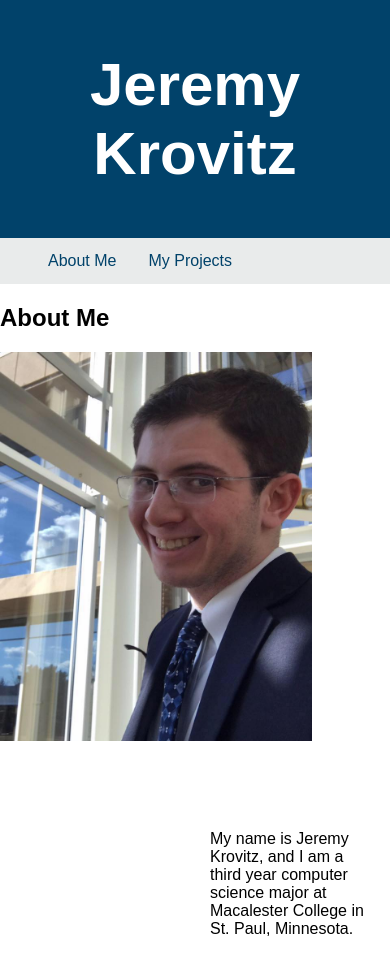
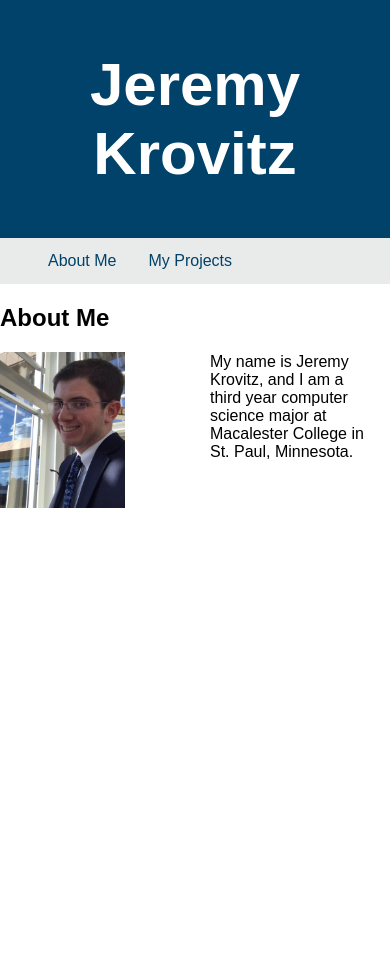
Before and after one commit to jkrovitz/jkrovitz, a PHP site: page / in a window 390 px wide. After the commit the page ends 508 px from the top, so only its background shows below. Run offline with PHP 8.4, Linux system fonts and the light colour scheme.

Commit message:
Style changes
I made some changes to the layout.

```diff
--- a/Style/responsivedesign.css
+++ b/Style/responsivedesign.css
@@ -84,7 +84,7 @@ img {
 @media only screen and (max-width:500px) {
   /* For mobile phones: */
   .menu, .main, .right {
-    width:100%;
+    width:40%;
   }
 }
 
--- a/index.html
+++ b/index.html
@@ -1,21 +1,14 @@
 <!DOCTYPE html>
 <html>
   <head>
-
-
-
     <link rel="stylesheet" type="text/css" href="Style/dropdownmenu.css">
     <link rel="stylesheet" type="text/css" href="Style/responsivedesign.css">
     <meta name="viewport" content="width=device-width, initial-scale=1.0">
   </head>
   <body style="font-family:ARIAL;">
-
     <div style="background-color:#01426A; padding:10px; font-size: 30px;">
-
       <h1><a href#index>Jeremy Krovitz</a></h1>
-
     </div>
-
     <ul>
       <li class="menubut">
         <div class="menu-buttons">
@@ -23,36 +16,18 @@
           <li><a href="myProjects.html">My Projects</a></li>
         </div>
       </li>
-
-
-<!--
-  <li class="dropdown">
-
-    <a href="javascript:void(0)" class="dropbtn">Dropdown</a>
-    <div class="dropdown-content">
-      <a href="#">Link 1</a>
-      <a href="#">Link 2</a>
-      <a href="#">Link 3</a>
-    </div>
-  </li>
--->
     </ul>
-
     <div style="overflow:auto">
-
-
       <div class="main">
         <h2>About Me</h2>
         <p></p>
-     <p><img src="Images/AboutMeImage.jpg" alt="Jeremy Krovitz" style="margin-right:2px;"></p>
+        <p><img src="Images/AboutMeImage.jpg" alt="Jeremy Krovitz" ></p>
       </div>
-
-
-
-
       <div class="right">
         <p> <br><br> My name is Jeremy Krovitz, and
           I am a third year computer science major at Macalester College in St. Paul, Minnesota.</p>
+
+
         <p></p>
         <h2></h2>
         <p></p>
@@ -62,6 +37,6 @@
     </div>
 
 
-
+    <div w3-include-html="lastModified.html"></div>
   </body>
 </html>
--- a/myProjects.html
+++ b/myProjects.html
@@ -19,7 +19,7 @@
 <ul>
   <li class="menubut">
   <div class="menu-buttons">
-  <li><a href=" index.html">About Me</a></li>
+  <li><a href="index.html">About Me</a></li>
   <li><a href="myProjects.html">My Projects</a></li>
         </div>
   </li>
@@ -50,6 +50,7 @@
 </div>
 
 
-
+<script src="lastModified.js">
+  </script>
 </body>
 </html>
```
Also changed, not shown: lastModified.html (added, +72 -0 lines). Lines whose indentation alone changed are shown as unchanged.
